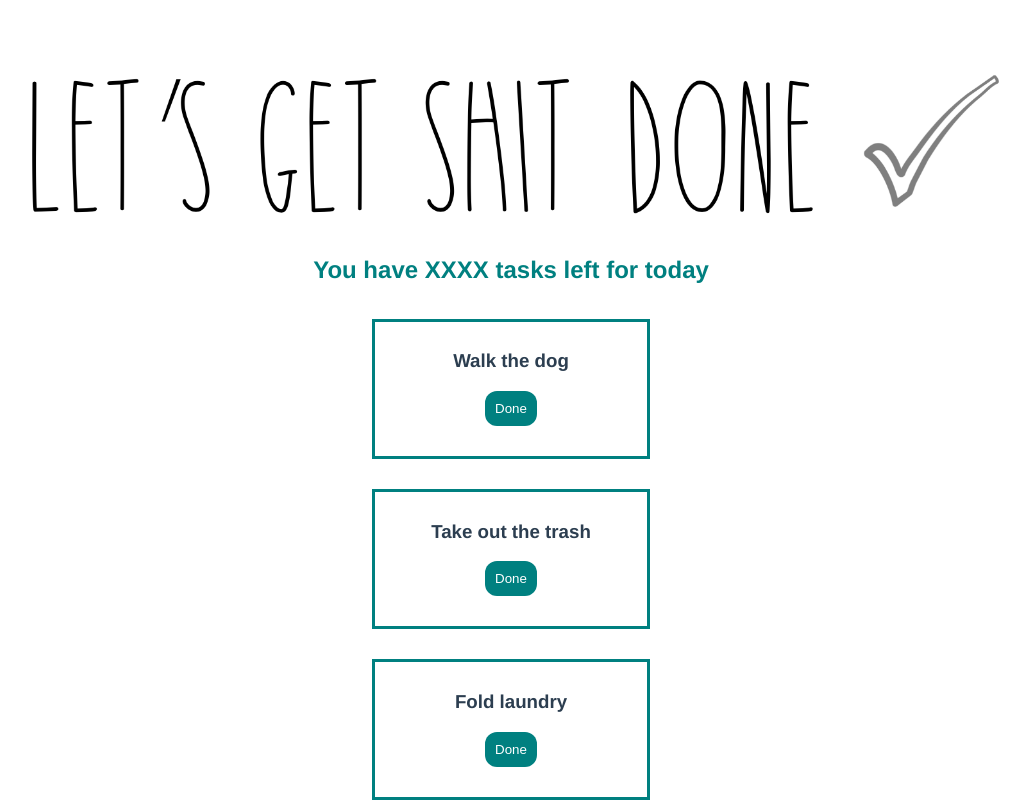
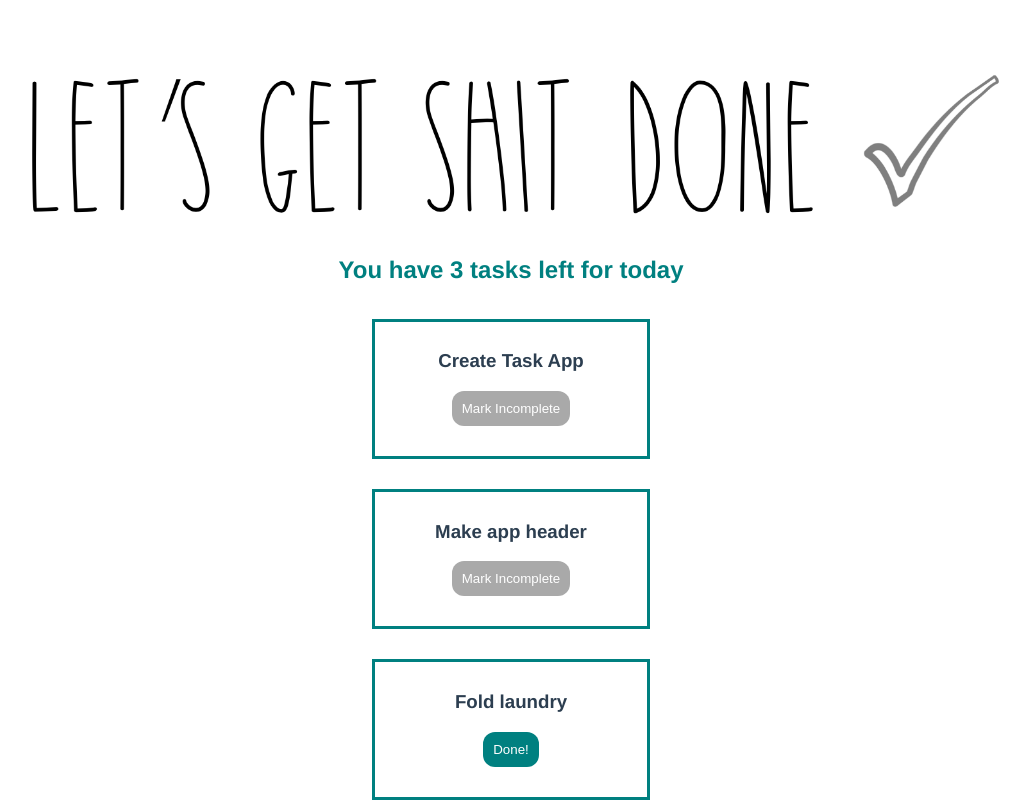
Before and after one commit to ember-parr/vue-todo, a Vue app: page / in a window 1280 px wide. Shown: the top 802 px of the page, without its empty margins (129-1159 px from the left). Built offline with nearby package versions, Linux system fonts and the light colour scheme.

Commit message:
chapter walkthrough complete

```diff
--- a/src/components/TodoItem.vue
+++ b/src/components/TodoItem.vue
@@ -1,7 +1,7 @@
 <template>
     <div>
         <h3>{{ todo.name }} </h3>
-        <button @click="handleClick" class="btnComplete">Done</button>
+        <button @click="handleClick" :class="{ completed: todo.complete }">{{ taskStatus }}</button>
     </div>
 </template>
 
@@ -15,6 +15,11 @@ export default {
             this.$emit("status-change", this.todo);
         },
     },
+    computed: {
+        taskStatus() {
+            return this.todo.complete ? "Mark Incomplete" : "Done!";
+        }
+    }
 };
 </script>
 
@@ -32,15 +37,12 @@ export default {
         margin-bottom: 20px;
         color: white;
         border-radius: 12px;
-    }
-
-    .btnComplete {
         background-color: teal;
         border: teal;
     }
 
-    .btnIncomplete {
-        background-color: maroon;
-        border: maroon;
+    .completed {
+        background-color: darkgray;
+        border: darkgray;
     }
 </style>
--- a/src/components/TodoList.vue
+++ b/src/components/TodoList.vue
@@ -1,6 +1,6 @@
 <template>
   <div>
-    <h2>You have XXXX tasks left for today</h2>
+    <h2>You have {{ itemsRemaining.length }} tasks left for today</h2>
     <div v-for="item in todos" :key="item.id" class="todoList">
       <todo-item :todo="item" @status-change="handleStatusChange" />
     </div>
@@ -16,6 +16,17 @@ export default {
     return {
       todos: [...todoItems]
     };
+  },
+  methods: {
+      handleStatusChange(item) {
+          item.complete = !item.complete;
+          console.log(item);
+      }
+  },
+  computed: {
+      itemsRemaining() {
+          return this.todos.filter(t => !t.complete)
+      }
   }
 };
 </script>
--- a/src/data.js
+++ b/src/data.js
@@ -1,17 +1,33 @@
 export const todoItems = [
     {
       id: 1,
-      name: "Walk the dog",
-      complete: false,
+      name: "Create Task App",
+      complete: true,
     },
     {
       id: 2,
-      name: "Take out the trash",
-      complete: false,
+      name: "Make app header",
+      complete: true,
     },
     {
       id: 3,
       name: "Fold laundry",
       complete: false,
     },
+    {
+    id: 4,
+    name: "Walk the cat",
+    complete: false,
+    },
+    {
+    id: 5,
+    name: "clean inside fridge",
+    complete: false,
+    },
+    {
+    id: 6,
+    name: "dance dance revolution",
+    complete: true,
+    },
+
   ];
```
